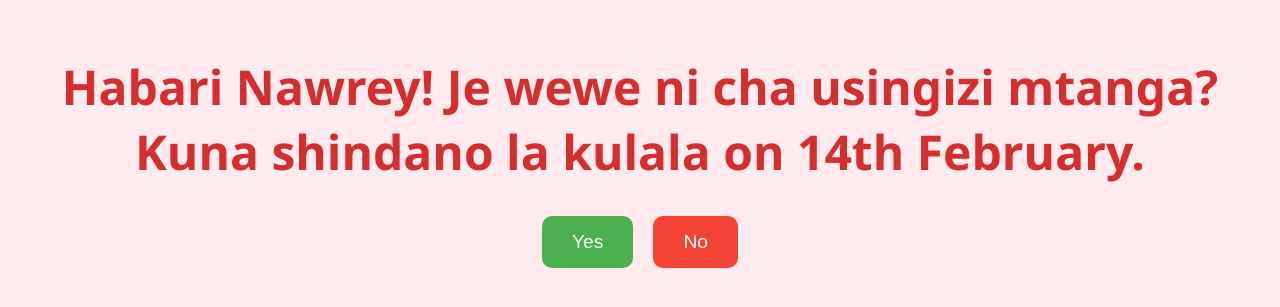
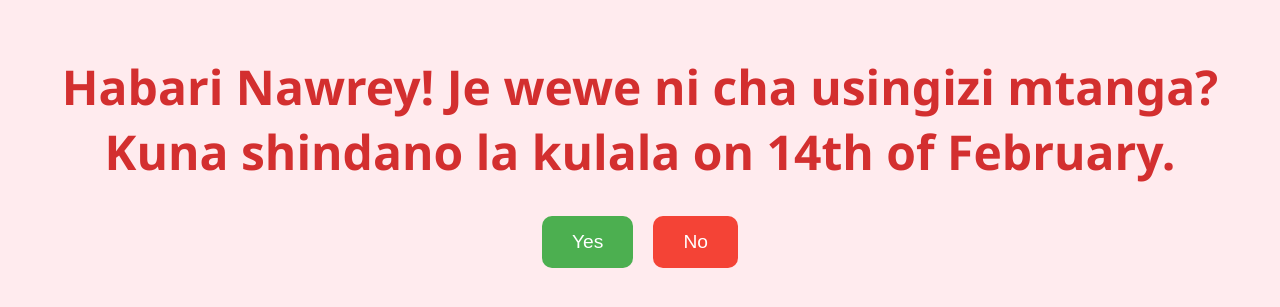
Before and after one commit to emmanuelphyson/Nawal, a plain HTML site: page index.html in a window 1280 px wide. Shown: the part 361-668 px from the top of the page. Drawn offline with Linux system fonts and the light colour scheme.

Commit message:
Update index.html

```diff
--- a/index.html
+++ b/index.html
@@ -68,7 +68,7 @@
         <div class="gif-container">
             <img src="https://media.giphy.com/media/v1.Y2lkPTc5MGI3NjExOHp4ZzN4ZzN4ZzN4ZzN4ZzN4ZzN4ZzN4ZzN4ZzN4ZzN4ZzN4JmVwPXYxX2ludGVybmFsX2dpZl9ieV9pZCZjdD1n/c76IJLufpN96/giphy.gif" alt="Cute cat">
         </div>
-        <h1 id="question">Habari Nawrey! Je wewe ni cha usingizi mtanga? Kuna shindano la kulala on 14th February.</h1>
+        <h1 id="question">Habari Nawrey! Je wewe ni cha usingizi mtanga? Kuna shindano la kulala on 14th of February.</h1>
         <div class="buttons">
             <button id="yesBtn">Yes</button>
             <button id="noBtn">No</button>
```
